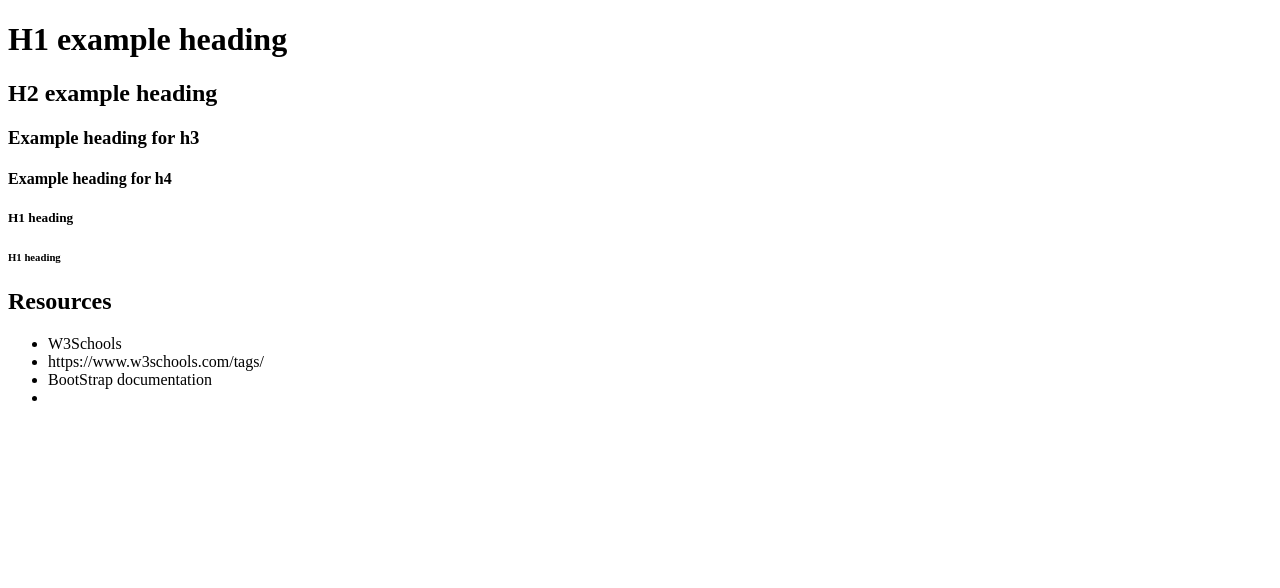
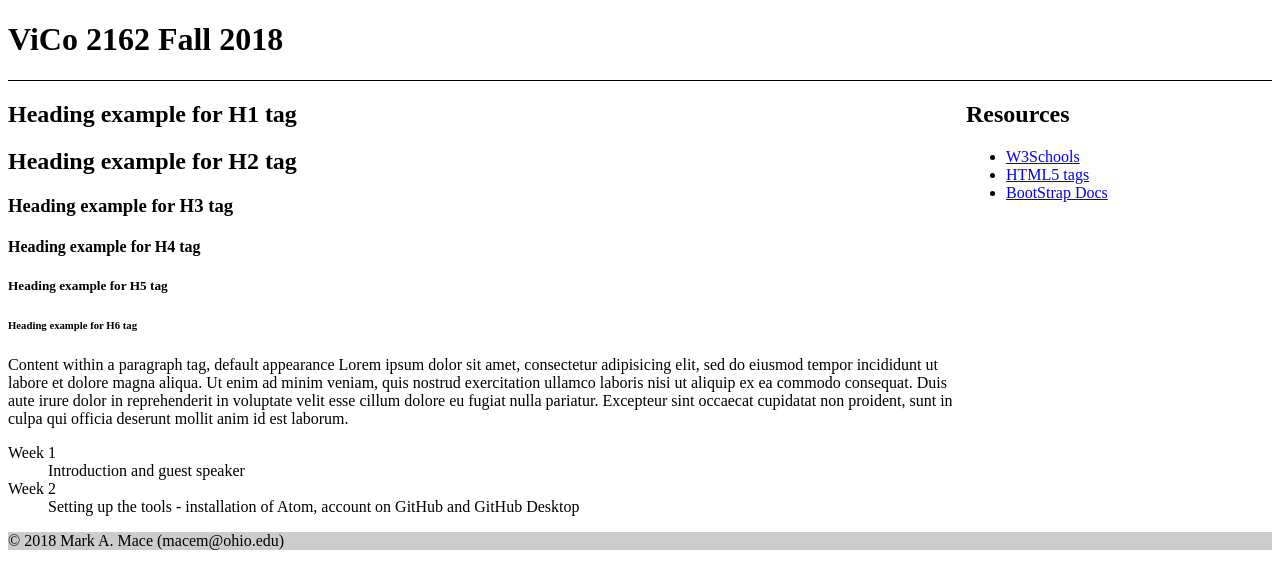
Before and after one commit to vico2162/vico2162.github.io, a plain HTML site: page index.html in a window 1280 px wide. Drawn offline with Linux system fonts and the light colour scheme.

Commit message:
merging
Merging what's up, to local repo

```diff
--- a/index.html
+++ b/index.html
@@ -1,25 +1,44 @@
 <!doctype HTML>
-<html>
+<html lang="en-US">
 <head>
   <title>ViCo 2162 GitHub page</title>
+  <meta name="viewport" content="width=device-width, initial-scale=1.0" />
+  <meta name="keywords" content="HTML CSS BootStrap" />
+  <meta name="description" content="webpage for ViCo 2162 fall class" />
+  <link rel="stylesheet" href="styles/vico2162.css" type="text/css" />
 </head>
 <body>
-  <h1>H1 example heading</h1>
-  <h2>H2 example heading</h2>
-  <h3>Example heading for h3</h3>
-  <h4>Example heading for h4</h4>
-  <h5>H1 heading</h5>
-  <h6>H1 heading</h6>
-  <section>
-    <h2>Resources</h2>
-    <div>
+  <header>
+    <h1>ViCo 2162 Fall 2018</h1>
+  </header>
+  <div id="MainContent">
+    <section class="content">
+      <h1>Heading example for H1 tag</h1>
+      <h2>Heading example for H2 tag</h2>
+      <h3>Heading example for H3 tag</h3>
+      <h4>Heading example for H4 tag</h4>
+      <h5>Heading example for H5 tag</h5>
+      <h6>Heading example for H6 tag</h6>
+      <p>Content within a paragraph tag, default appearance Lorem ipsum dolor sit amet, consectetur adipisicing elit, sed do eiusmod tempor incididunt ut labore et dolore magna aliqua. Ut enim ad minim veniam, quis nostrud exercitation ullamco laboris nisi ut aliquip ex ea commodo consequat. Duis aute irure dolor in reprehenderit in voluptate velit esse cillum dolore eu fugiat nulla pariatur. Excepteur sint occaecat cupidatat non proident, sunt in culpa qui officia deserunt mollit anim id est laborum.
+      </p>
+      <dl>
+        <dt>Week 1</dt>
+        <dd>Introduction and guest speaker</dd>
+        <dt>Week 2</dt>
+        <dd>Setting up the tools - installation of Atom, account on GitHub and GitHub Desktop</dd>
+      </dl>
+    </section><!-- .content -->
+    <aside>
+      <h2>Resources</h2>
       <ul>
-        <li>W3Schools</li>
-        <li>https://www.w3schools.com/tags/</li>
-        <li>BootStrap documentation <!-- this is a comment --></li>
-        <li><!-- list item with only a comment https://getbootstrap.com/docs/4.1/getting-started/introduction/ --></li>
+        <li><a href="https://www.w3schools.com">W3Schools</a></li>
+        <li><a href="https://www.w3schools.com/tags/">HTML5 tags</a></li>
+        <li><a href="https://getbootstrap.com/docs/4.1/getting-started/introduction/">BootStrap Docs</a></li>
       </ul>
-    </div>
-  </section>
+    </aside>
+  </div><!-- MainContent -->
+  <footer>
+    &copy; 2018 Mark A. Mace (macem@ohio.edu)
+  </footer>
 </body>
 </html>
```
